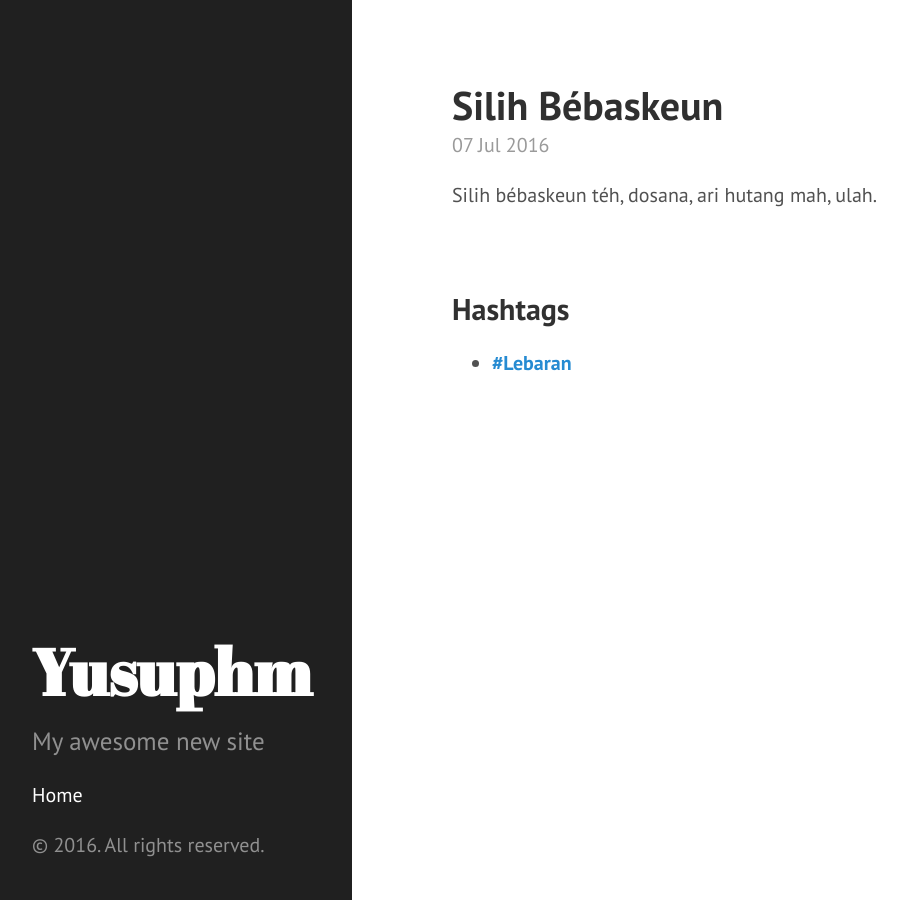
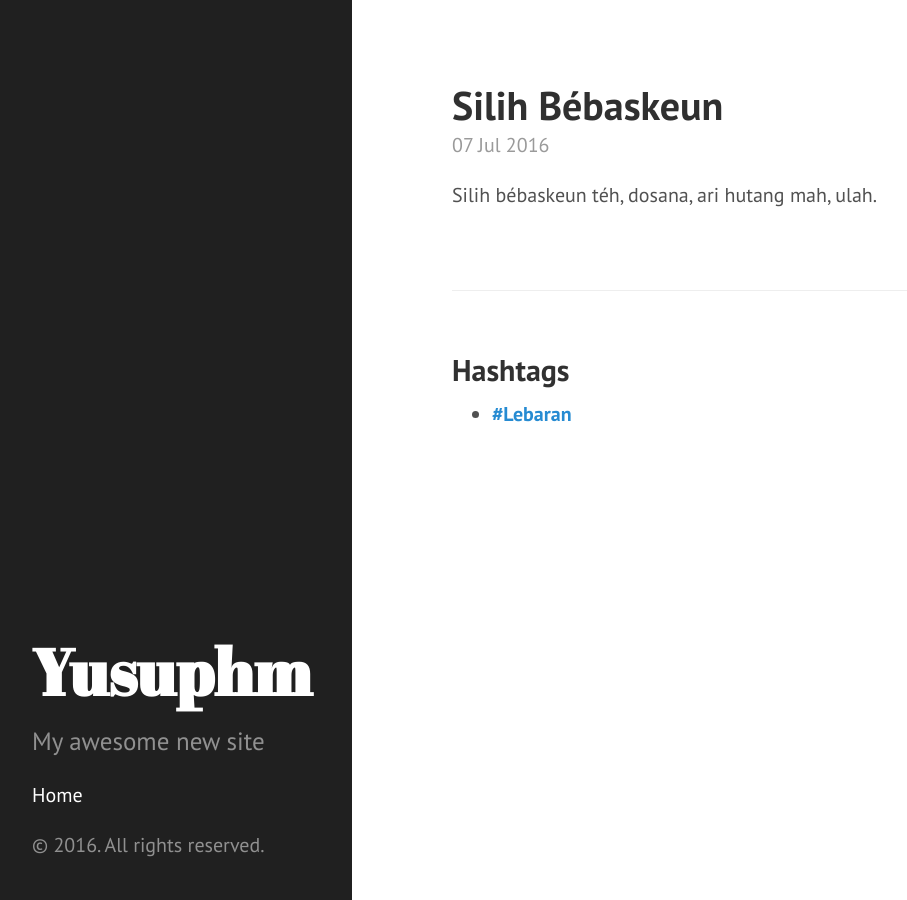
Before and after one commit to saung-rangon/saung-rangon.github.io, a Jekyll site: the page built from _posts/2016-07-07-silih-bebaskeun.md, in a window 1280 px wide. Shown: the whole page, without its empty margins (8-915 px from the left). Built offline with Jekyll 4.4.1, drawn with Linux system fonts in a browser that asks for light colours.

Commit message:
Update poole.css

```diff
--- a/public/css/poole.css
+++ b/public/css/poole.css
@@ -325,23 +325,23 @@ tbody tr:nth-child(odd) th {
 }
 
 /* Related posts */
-.related, .hastags {
+.related, .hashtags {
   padding-top: 2rem;
   padding-bottom: 2rem;
   border-top: 1px solid #eee;
 }
-.related-posts, .hastags {
+.related-posts, .hashtags {
   padding-left: 0;
   list-style: none;
 }
-.related-posts h3, .hastags h4 {
+.related-posts h3, .hashtags h4 {
   margin-top: 0;
 }
 .related-posts li small {
   font-size: 75%;
   color: #999;
 }
-.related-posts li a:hover, .hastags li a:hover {
+.related-posts li a:hover, .hashtags li a:hover {
   color: #268bd2;
   text-decoration: none;
 }
```
